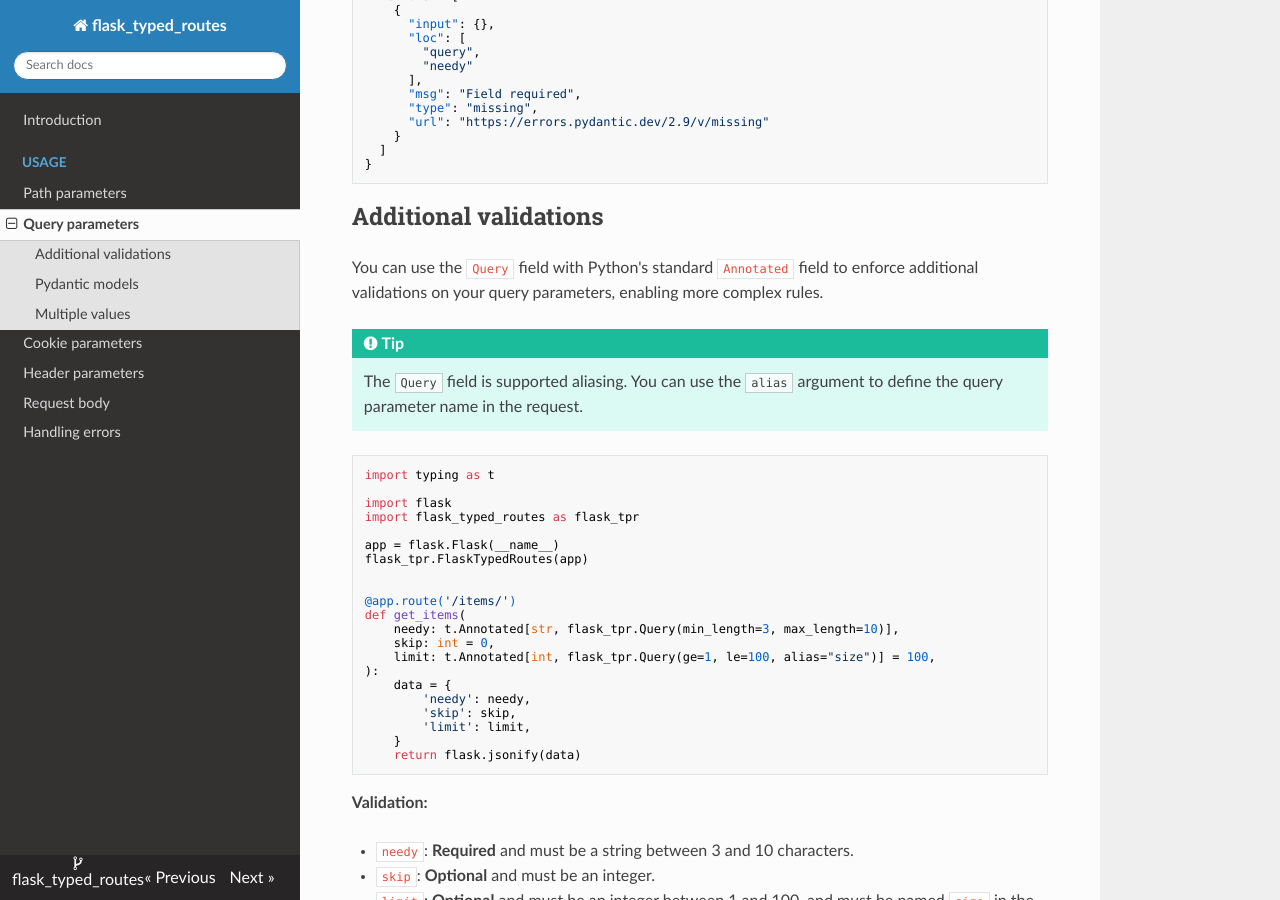
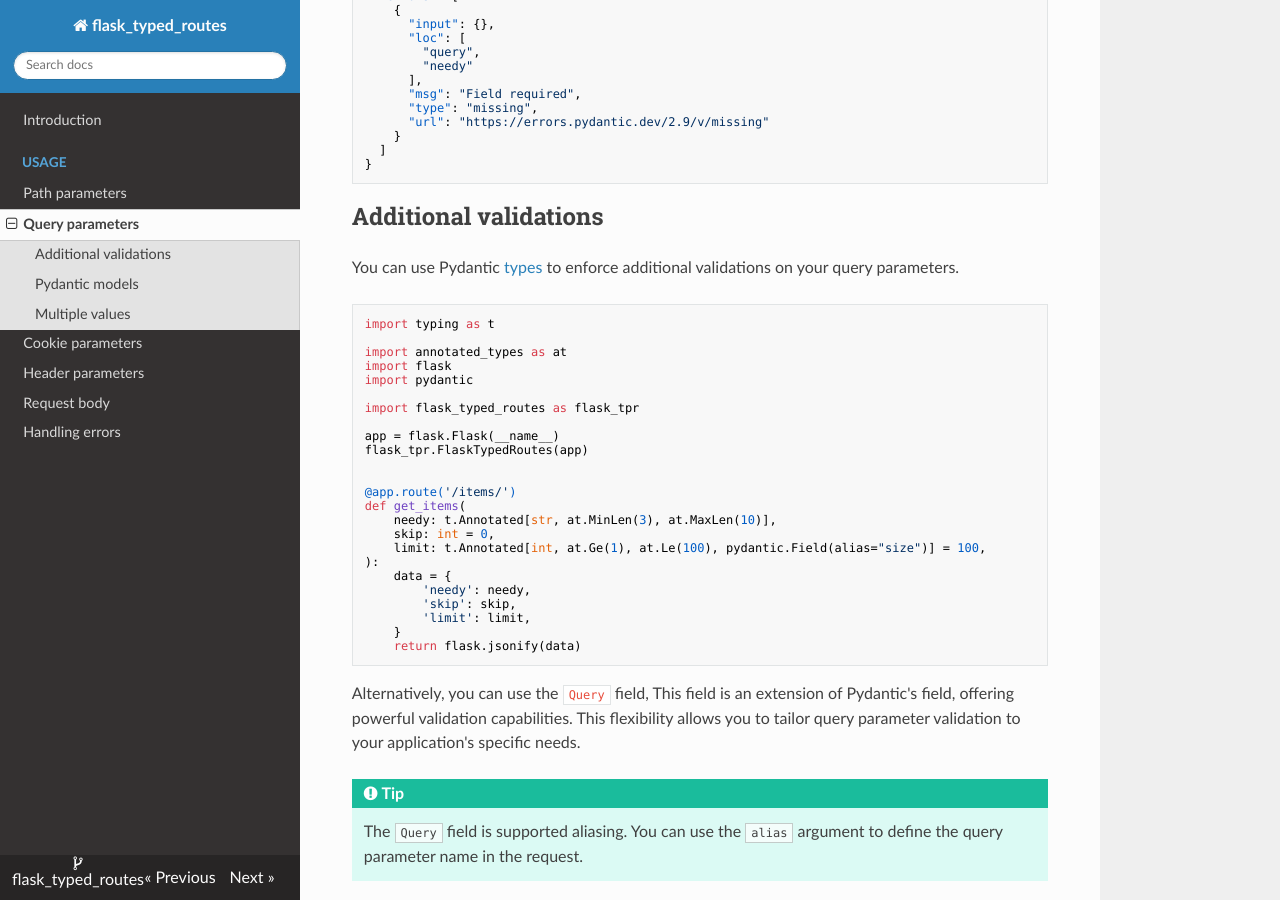
Before and after one commit to rmoralespp/flask_typed_routes, an MkDocs documentation site: the page built from docs/query.md, in a window 1280 px wide and 900 px high, scrolled down 927 px. Built offline with MkDocs 1.6.1, drawn with Linux system fonts in a browser that asks for light colours; nearby versions of some CDN libraries.

Commit message:
Add support for Pydantic custom types. Renamed `JsonBody` field to `Body`

````diff
--- a/docs/path.md
+++ b/docs/path.md
@@ -60,10 +60,29 @@ def read_items(category_id: int, lang: t.Literal['es', 'en']):
 
 ## Additional validations
 
-You can use the `Path` field with Python's standard `Annotated` field to enforce additional validations on your route
-parameters, enabling more complex rules.
+You can use Pydantic [types](https://docs.pydantic.dev/latest/concepts/types/) to enforce additional
+validations on your route parameters.
 
-The `Path` field is an extension of Pydantic's field, offering powerful validation capabilities.
+```python
+import typing as t
+
+import annotated_types as at
+import flask
+
+import flask_typed_routes as flask_tpr
+
+app = flask.Flask(__name__)
+flask_tpr.FlaskTypedRoutes(app)
+
+
+@app.route('/items/<category_id>/')
+def read_items(category_id: t.Annotated[int, at.Ge(1), at.Le(100)]):
+    data = {'category_id': category_id}
+    return flask.jsonify(data)
+```
+
+Alternatively, you can use the `Path` field, This field is an extension of Pydantic's field,
+offering powerful validation capabilities.
 This flexibility allows you to tailor path parameter validation to your application's specific needs.
 
 !!! warning
--- a/docs/query.md
+++ b/docs/query.md
@@ -61,8 +61,39 @@ def get_items(needy: str, skip: int = 0, limit: int = 100):
 
 ## Additional validations
 
-You can use the `Query` field with Python's standard `Annotated` field to enforce additional validations on your
-query parameters, enabling more complex rules.
+You can use Pydantic [types](https://docs.pydantic.dev/latest/concepts/types/) to enforce additional
+validations on your query parameters.
+
+```python
+import typing as t
+
+import annotated_types as at
+import flask
+import pydantic
+
+import flask_typed_routes as flask_tpr
+
+app = flask.Flask(__name__)
+flask_tpr.FlaskTypedRoutes(app)
+
+
+@app.route('/items/')
+def get_items(
+    needy: t.Annotated[str, at.MinLen(3), at.MaxLen(10)],
+    skip: int = 0,
+    limit: t.Annotated[int, at.Ge(1), at.Le(100), pydantic.Field(alias="size")] = 100,
+):
+    data = {
+        'needy': needy,
+        'skip': skip,
+        'limit': limit,
+    }
+    return flask.jsonify(data)
+```
+
+Alternatively, you can use the `Query` field, This field is an extension of Pydantic's field,
+offering powerful validation capabilities.
+This flexibility allows you to tailor query parameter validation to your application's specific needs.
 
 !!! tip
     The `Query` field is supported aliasing. You can use the `alias` argument to define
--- a/flask_typed_routes/__init__.py
+++ b/flask_typed_routes/__init__.py
@@ -1,6 +1,6 @@
 from flask_typed_routes.app import FlaskTypedRoutes  # noqa
 from flask_typed_routes.errors import ValidationError  # noqa
-from flask_typed_routes.fields import Query, Path, Header, Cookie, JsonBody  # noqa
+from flask_typed_routes.fields import Query, Path, Header, Cookie, Body  # noqa
 from flask_typed_routes.core import typed_route  # noqa
 
 __all__ = [
@@ -9,7 +9,7 @@ __all__ = [
     "Path",
     "Header",
     "Cookie",
-    "JsonBody",
+    "Body",
     "typed_route",
     "FlaskTypedRoutes",
 ]
````
Also changed, not shown: CHANGELOG.md (+11 -9 lines), README.md (+1 -4 lines), docs/body.md (+9 -9 lines), docs/index.md (+1 -5 lines), 7 other files.
